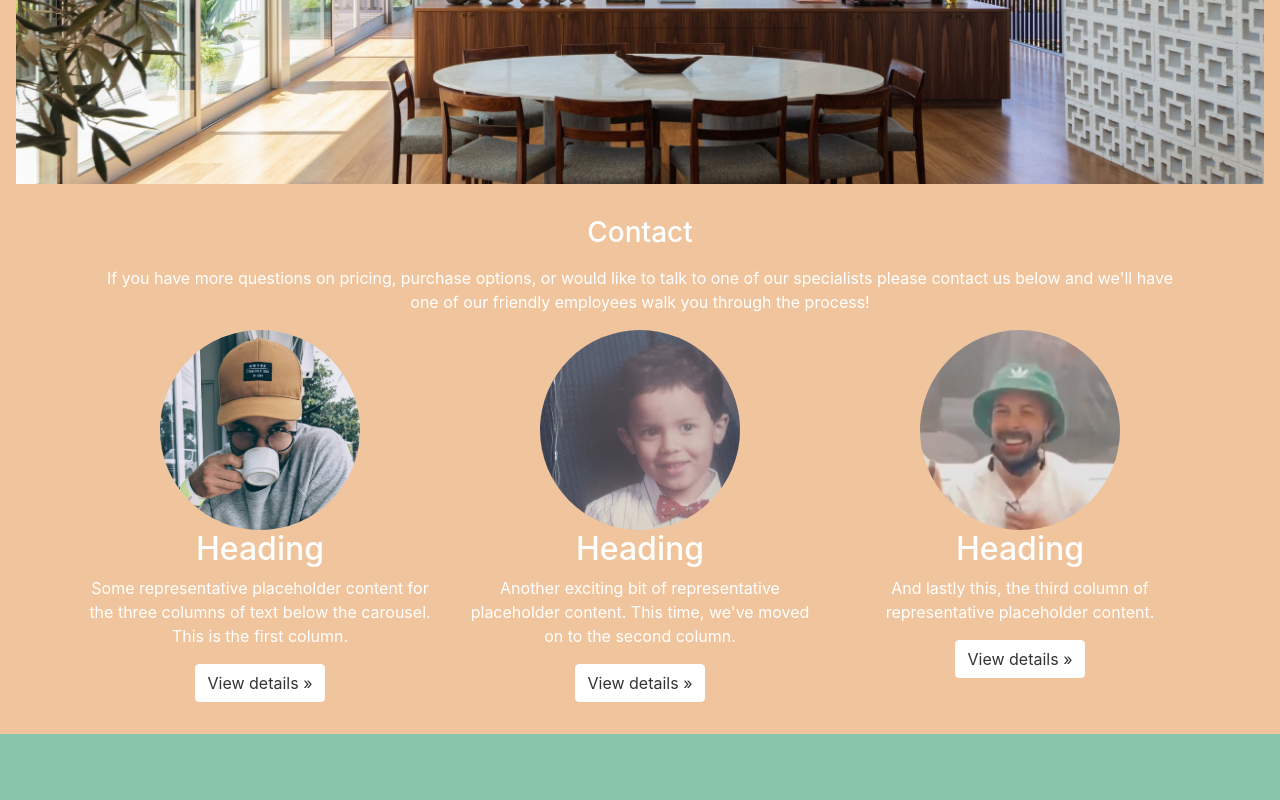
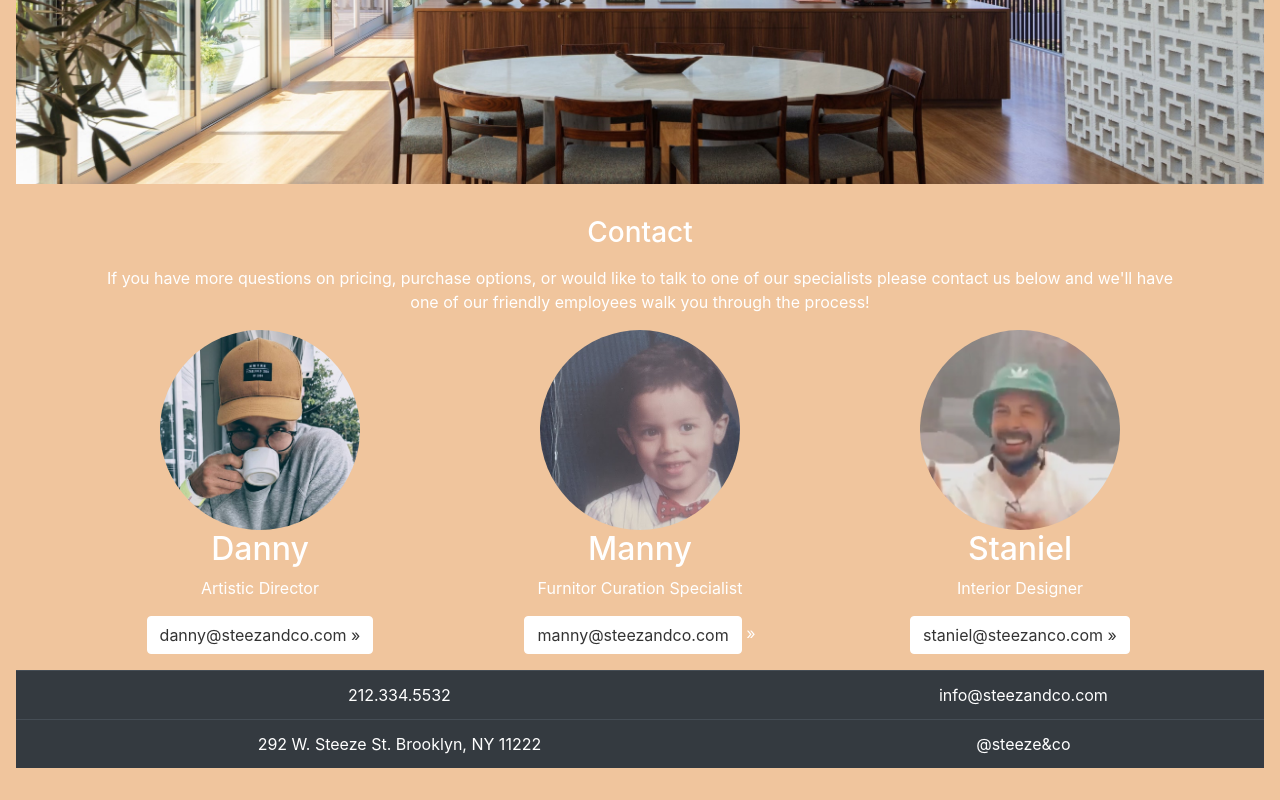
Before and after one commit to solid-swan/html-css-capstone, a plain HTML site: page contact.html in a window 1280 px wide. Shown: the part 338-1138 px from the top of the page. Before the commit the page ends 1072 px from the top, so only its background shows below. Drawn offline with nearby package versions, Linux system fonts and the light colour scheme; files that its build step writes are made by us from their sources.

Commit message:
table done

```diff
--- a/contact.html
+++ b/contact.html
@@ -115,14 +115,8 @@
         <!--Jumbotron-->
         <div class="jumbotron jumbotron-fluid" id="hero">
             <div class="container">
-                <!--
-        <h1 class="display-4">Fluid jumbotron</h1>
-        <p class="lead">This is a modified jumbotron that occupies the entire horizontal space of its parent.</p>
-          -->
             </div>
         </div>
-
-
 
         <!--Contact Info-->
         <div class="container">
@@ -137,27 +131,49 @@
             <div class="row">
                 <div class="col-lg-4">
                   <img src="/images/profile_photos/mystery danny.png" class="rounded-circle" width="200">
-                  <h2>Heading</h2>
-                  <p>Some representative placeholder content for the three columns of text below the carousel. This is the first column.</p>
-                  <p><a class="btn btn-secondary" href="#">View details &raquo;</a></p>
+                  <h2>Danny</h2>
+                  <p>Artistic Director</p>
+                  <p><a class="btn btn-secondary" href="#">danny@steezandco.com &raquo;</a></p>
                 </div><!-- /.col-lg-4 -->
 
                 <div class="col-lg-4">
                     <img src="/images/profile_photos/baby danny.png" class="rounded-circle" width="200">
-                  <h2>Heading</h2>
-                  <p>Another exciting bit of representative placeholder content. This time, we've moved on to the second column.</p>
-                  <p><a class="btn btn-secondary" href="#">View details &raquo;</a></p>
+                  <h2>Manny</h2>
+                  <p>Furnitor Curation Specialist</p>
+                  <p><a class="btn btn-secondary" href="#">manny@steezandco.com</a> &raquo;</a></p>
                 </div><!-- /.col-lg-4 -->
 
                 <div class="col-lg-4">
                     <img src="/images/profile_photos/laughing Danny.png" class="rounded-circle" width="200">
 
-                  <h2>Heading</h2>
-                  <p>And lastly this, the third column of representative placeholder content.</p>
-                  <p><a class="btn btn-secondary" href="#">View details &raquo;</a></p>
+                  <h2>Staniel</h2>
+                  <p>Interior Designer</p>
+                  <p><a class="btn btn-secondary" href="#">staniel@steezanco.com &raquo;</a></p>
                 </div><!-- /.col-lg-4 -->
               </div><!-- /.row -->
         </div>
+
+
+
+        <table class="table table-dark">
+            <!-- <thead>
+              <tr>
+                <th scope="col" style="text-align: center;"  colspan="4">Contact Info</th>
+              </tr>
+            </thead> -->
+            <tbody>
+              <tr style="text-align: center;">
+                <td colspan="2">212.334.5532</td>
+                <td colspan="2">info@steezandco.com</td>
+              </tr>
+              <tr style="text-align: center;">
+                <td colspan="2">292 W. Steeze St. Brooklyn, NY 11222</td>
+                <td colspan="2">@steeze&co</td>
+              </tr>
+            </tbody>
+          </table>
+
+
         <!--Main-->
         <!-- <main role="main" class="inner cover">
             <h1 class="cover-heading">LOGOS</h1>
```
